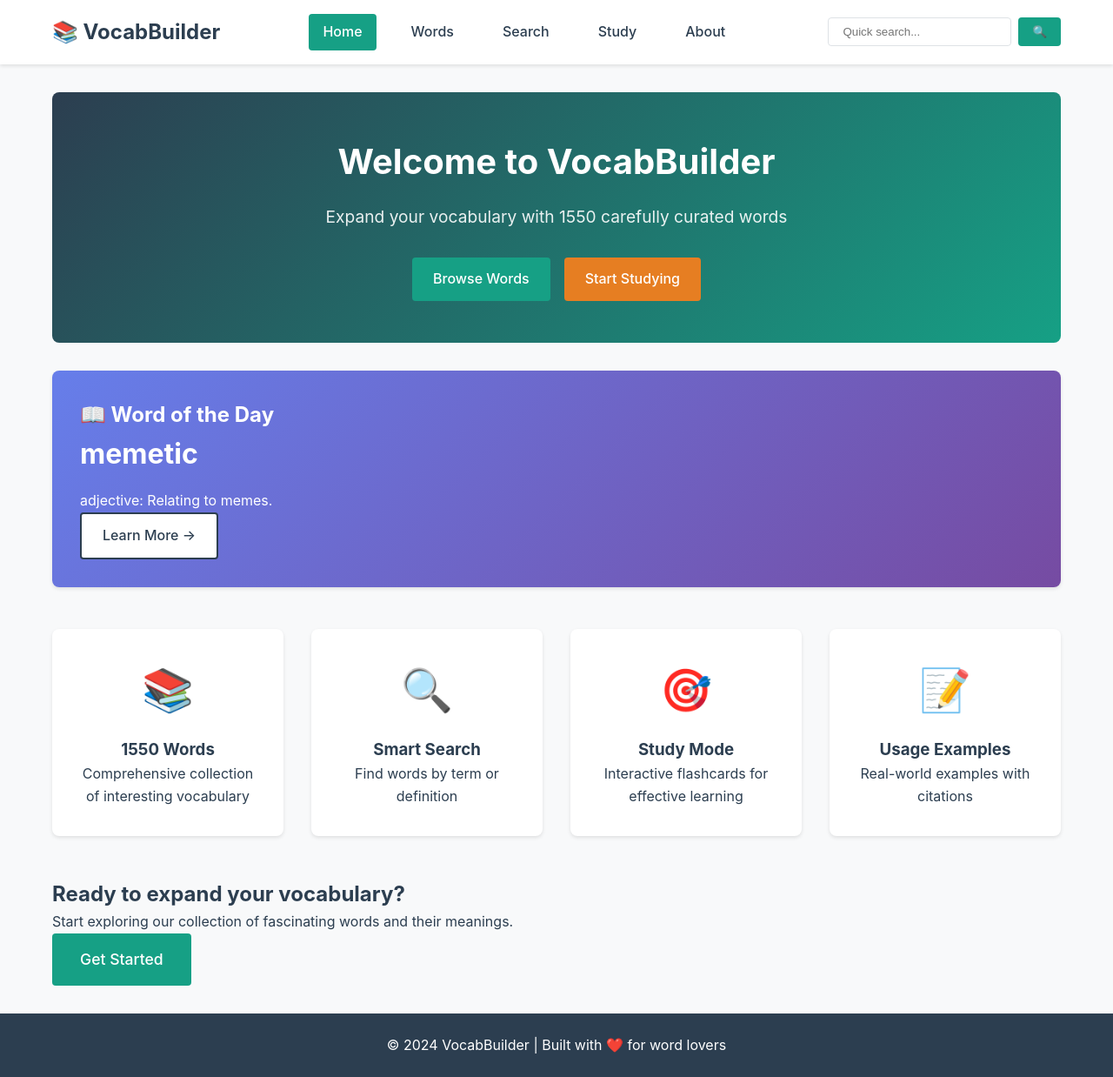
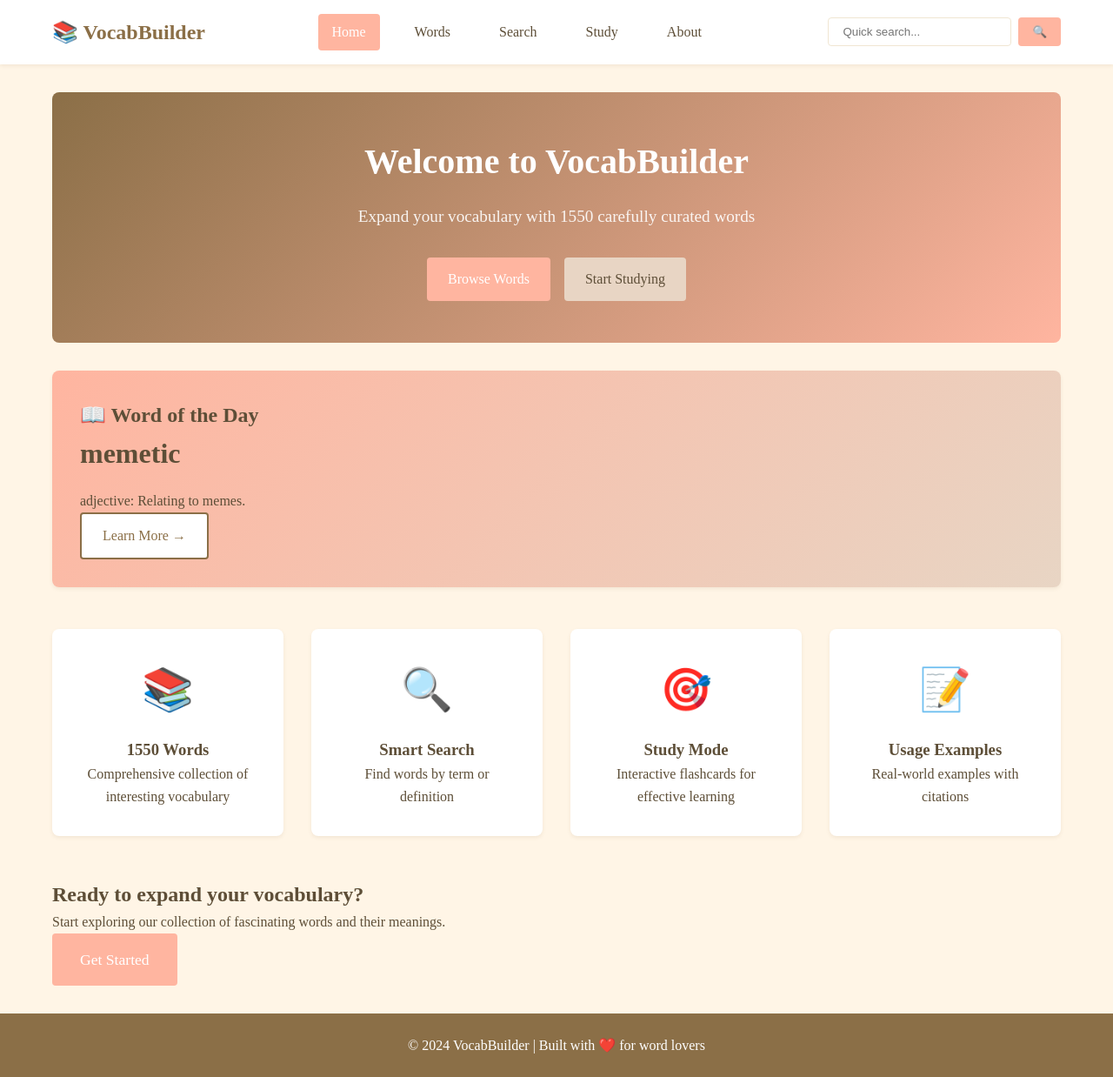
Before and after one commit to Shalsh23/VocabBuilder, a Flask app: page / in a window 1280 px wide. Shown: the whole page at 87% size. Run offline with Flask 3, Linux system fonts and the light colour scheme.

Commit message:
Apply warm pastel color palette to CSS variables
- Updated primary color to warm brown (#8B6F47)
- Changed secondary color to soft peach (#FFB5A0)
- Applied light beige accent color (#E8D5C4)
- Set background to warm cream (#FFF5E6)
- Updated text color to soft brown (#5D4E37)
- Adjusted border color to light tan (#F0E6D2)
- Updated shadows to use warm brown base
- Replaced hard-coded hover colors with warm variations
- Removed dark color accents throughout
- Ensured all color variables reference the new palette

```diff
--- a/web/static/css/style.css
+++ b/web/static/css/style.css
@@ -1,14 +1,17 @@
 /* VocabBuilder CSS Stylesheet */
 
 :root {
-    --primary-color: #2C3E50;
-    --secondary-color: #16A085;
-    --accent-color: #E67E22;
-    --background-color: #F8F9FA;
-    --text-color: #2C3E50;
-    --border-color: #DEE2E6;
-    --card-shadow: 0 2px 4px rgba(0,0,0,0.1);
-    --hover-shadow: 0 4px 8px rgba(0,0,0,0.15);
+    /* Warm Pastel Color Palette */
+    --primary-color: #8B6F47;        /* Warm Brown (from dark slate) */
+    --secondary-color: #FFB5A0;       /* Soft Peach (from teal) */
+    --accent-color: #E8D5C4;          /* Light Beige (from orange) */
+    --background-color: #FFF5E6;      /* Warm Cream (from cool gray) */
+    --text-color: #5D4E37;            /* Soft Brown (from dark slate) */
+    --border-color: #F0E6D2;          /* Light Tan (from gray) */
+    --card-shadow: 0 2px 4px rgba(139, 111, 71, 0.1);
+    --hover-shadow: 0 4px 8px rgba(139, 111, 71, 0.15);
+    --font-heading: 'Avalon', Georgia, serif;
+    --font-body: 'Cormorant Garamond', 'Times New Roman', serif;
 }
 
 * {
@@ -18,7 +21,8 @@
 }
 
 body {
-    font-family: -apple-system, BlinkMacSystemFont, 'Segoe UI', Roboto, 'Helvetica Neue', Arial, sans-serif;
+    /* font-family: -apple-system, BlinkMacSystemFont, 'Segoe UI', Roboto, 'Helvetica Neue', Arial, sans-serif; */
+    font-family: var(--font-body);
     background-color: var(--background-color);
     color: var(--text-color);
     line-height: 1.6;
@@ -165,17 +169,17 @@ body {
 }
 
 .btn-primary:hover {
-    background: #128F76;
+    background: #F5A280;  /* Darker peach for hover */
     transform: translateY(-2px);
 }
 
 .btn-secondary {
     background: var(--accent-color);
-    color: white;
+    color: var(--text-color);  /* Use text color for better contrast on light beige */
 }
 
 .btn-secondary:hover {
-    background: #D35400;
+    background: #D8C2AE;  /* Darker beige for hover */
 }
 
 .btn-outline {
@@ -209,8 +213,8 @@ body {
 }
 
 .word-of-day {
-    background: linear-gradient(135deg, #667eea 0%, #764ba2 100%);
-    color: white;
+    background: linear-gradient(135deg, var(--secondary-color), var(--accent-color));
+    color: var(--text-color);
 }
 
 .word-title {
@@ -320,7 +324,8 @@ body {
 }
 
 .word-card-meaning {
-    color: #6C757D;
+    color: var(--text-color);
+    opacity: 0.8;  /* Slightly muted for secondary text */
     margin-bottom: 1rem;
 }
 
@@ -384,7 +389,8 @@ body {
 }
 
 .nav-arrow.disabled {
-    color: #CCC;
+    color: var(--border-color);
+    opacity: 0.5;
     cursor: not-allowed;
 }
 
@@ -543,7 +549,8 @@ body {
 
 .progress-text {
     text-align: center;
-    color: #6C757D;
+    color: var(--text-color);
+    opacity: 0.7;
 }
 
 .study-tips {
@@ -604,7 +611,8 @@ body {
 .empty-state {
     text-align: center;
     padding: 3rem;
-    color: #6C757D;
+    color: var(--text-color);
+    opacity: 0.7;
 }
 
 /* Responsive Design */
```
